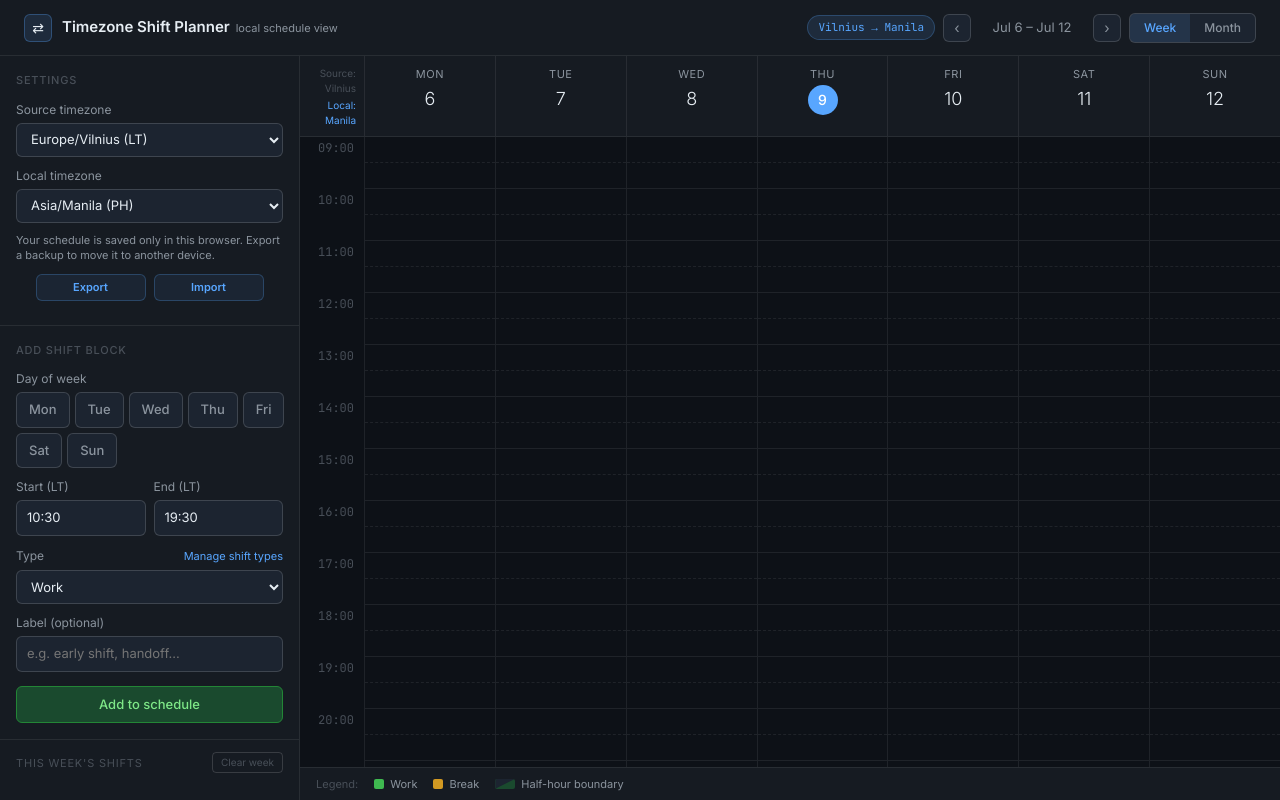
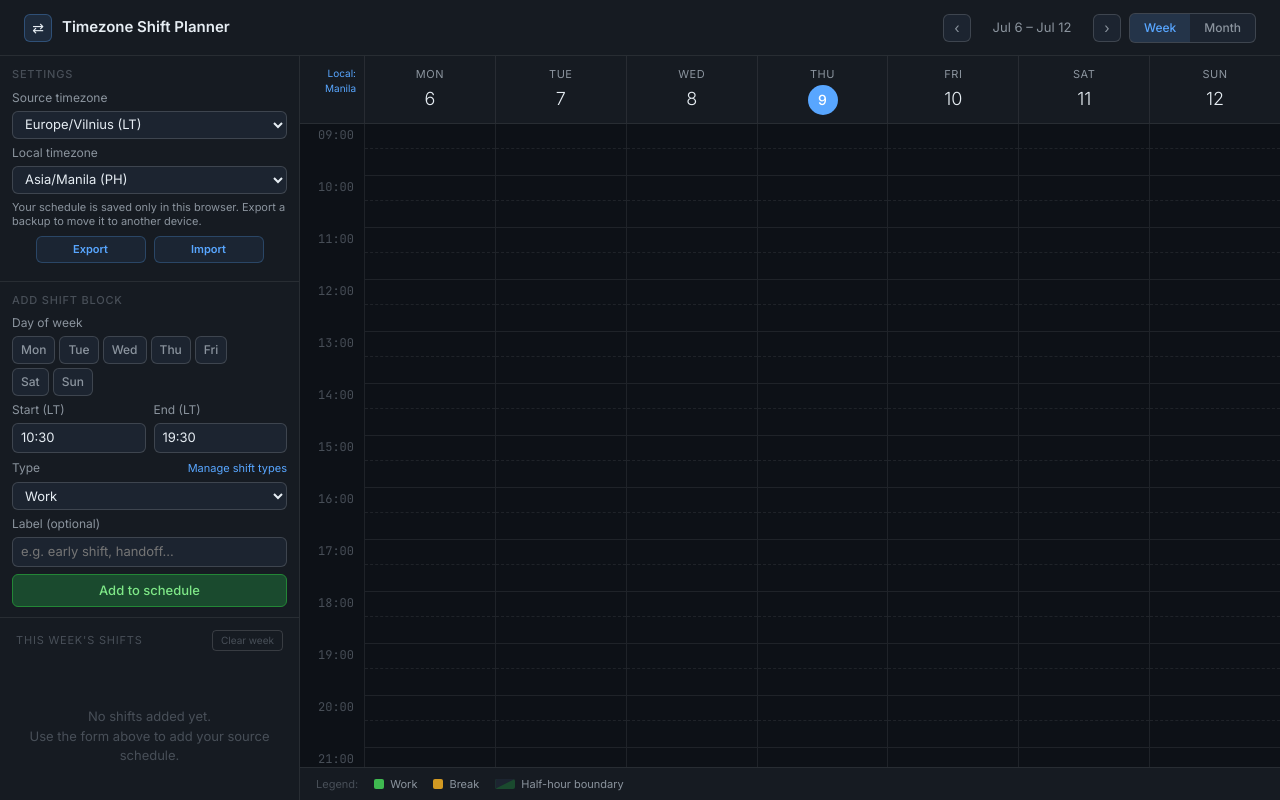
Before and after one commit to aicee/timezone-shift-planner, a plain HTML site: page index.html in a window 1280 px wide. Drawn offline with Linux system fonts and the light colour scheme.

Commit message:
Compact weekly planner chrome

```diff
--- a/index.html
+++ b/index.html
@@ -71,17 +71,7 @@
     font-size: 14px;
   }
   .brand-name { font-weight: 600; font-size: 15px; color: var(--text); letter-spacing: 0; }
-  .brand-sub { font-size: 11px; color: var(--text2); margin-left: 2px; }
   .header-right { display: flex; align-items: center; gap: 8px; }
-  .tz-pill {
-    font-family: 'JetBrains Mono', monospace;
-    font-size: 11px;
-    padding: 3px 10px;
-    background: var(--accent-dim);
-    border: 1px solid rgba(88,166,255,0.25);
-    border-radius: 20px;
-    color: var(--accent);
-  }
   .week-nav { display: flex; align-items: center; gap: 6px; }
   .week-nav button {
     background: var(--bg3);
@@ -170,6 +160,34 @@
     font-weight: 600;
   }
   .btn-mini:hover { background: rgba(88,166,255,0.14); }
+  .sidebar > .sidebar-section {
+    padding: 10px 12px;
+  }
+  .sidebar > .sidebar-section .sidebar-title {
+    margin-bottom: 6px;
+  }
+  .sidebar > .sidebar-section .form-row {
+    margin-bottom: 5px;
+  }
+  .sidebar > .sidebar-section .form-row input,
+  .sidebar > .sidebar-section .form-row select {
+    padding: 4px 8px;
+  }
+  .sidebar > .sidebar-section .privacy-note {
+    margin-top: 6px;
+    line-height: 1.35;
+  }
+  .sidebar > .sidebar-section .backup-actions {
+    margin-top: 7px;
+  }
+  .sidebar > .sidebar-section .day-pill {
+    padding: 4px 8px;
+    font-size: 12px;
+  }
+  .sidebar > .sidebar-section .btn-submit {
+    padding: 6px;
+    margin-top: 2px;
+  }
   .shared-event-meta {
     position: absolute;
     z-index: 3;
@@ -629,8 +647,6 @@
     .header { padding: 0 10px; height: auto; min-height: 48px; flex-wrap: wrap; gap: 4px; padding-top: 6px; padding-bottom: 6px; }
     .brand { display: none; }
     .header-right { width: 100%; justify-content: flex-end; gap: 8px; }
-    .tz-pill { font-size: 10px; padding: 2px 7px; }
-    .header-right .tz-pill { margin-right: auto; }
     .week-nav { gap: 4px; }
     .week-label { font-size: 11px; min-width: 70px; white-space: normal; text-align: center; line-height: 1.3; }
     .view-toggle { margin-left: 0; }
@@ -719,11 +735,9 @@
     <div class="brand-icon">⇄</div>
     <div>
       <span class="brand-name">Timezone Shift Planner</span>
-      <span class="brand-sub"> local schedule view</span>
     </div>
   </div>
   <div class="header-right">
-    <div class="tz-pill" id="tz-display">LT → PH</div>
     <div class="week-nav">
       <button id="prev-week" title="Previous week">&#8249;</button>
       <span class="week-label" id="week-label"></span>
@@ -782,15 +796,15 @@
       <div class="sidebar-title">Add shift block</div>
       <div class="form-row">
         <label>Day of week</label>
-        <div id="inp-day-pills" style="display:flex;flex-direction:column;gap:5px;">
-          <div style="display:flex;gap:5px;">
+        <div id="inp-day-pills" style="display:flex;flex-direction:column;gap:4px;">
+          <div style="display:flex;gap:4px;">
             <button type="button" class="day-pill" data-day="0">Mon</button>
             <button type="button" class="day-pill" data-day="1">Tue</button>
             <button type="button" class="day-pill" data-day="2">Wed</button>
             <button type="button" class="day-pill" data-day="3">Thu</button>
             <button type="button" class="day-pill" data-day="4">Fri</button>
           </div>
-          <div style="display:flex;gap:5px;">
+          <div style="display:flex;gap:4px;">
             <button type="button" class="day-pill" data-day="5">Sat</button>
             <button type="button" class="day-pill" data-day="6">Sun</button>
           </div>
@@ -834,7 +848,6 @@
         <div class="cal-header" id="cal-header">
           <div class="cal-header-inner">
             <div class="cal-time-gutter" style="padding:10px 8px 8px; font-size:10px; color:var(--text3); text-align:right;">
-              <div id="src-tz-label" style="margin-bottom:2px;"></div>
               <div id="tgt-tz-label" style="color:var(--accent);"></div>
             </div>
             <div class="day-headers" id="day-headers"></div>
@@ -1322,11 +1335,8 @@ function renderHeader() {
   document.getElementById('week-label').textContent = `${formatDate(ws)} – ${formatDate(we)}`;
 
   const { src, tgt } = getSettings();
-  const srcLabel = cityLabel(src);
   const tgtLabel = cityLabel(tgt);
-  document.getElementById('src-tz-label').textContent = 'Source: ' + srcLabel;
   document.getElementById('tgt-tz-label').textContent = 'Local: ' + tgtLabel;
-  document.getElementById('tz-display').textContent = `${srcLabel} → ${tgtLabel}`;
   document.getElementById('start-label').textContent = 'Start (' + shortTzLabel(src) + ')';
   document.getElementById('end-label').textContent = 'End (' + shortTzLabel(src) + ')';
 
```
